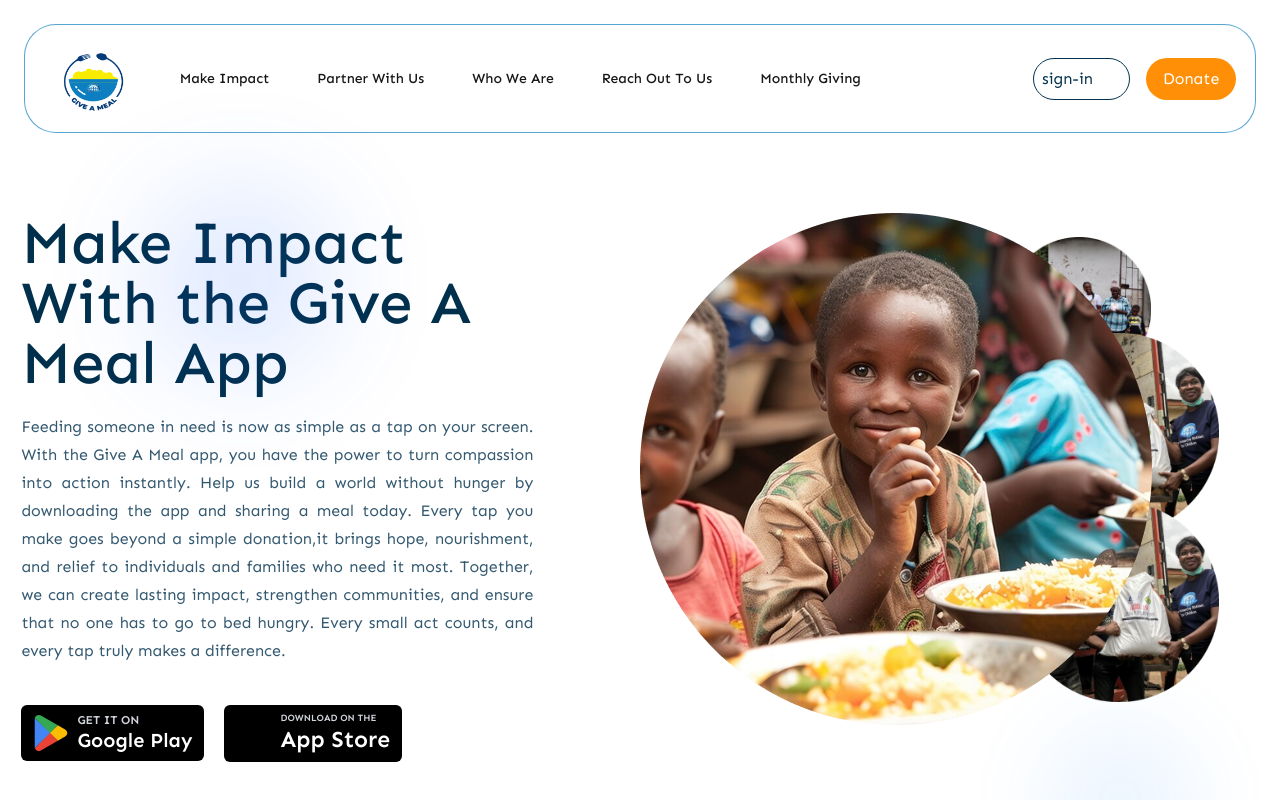
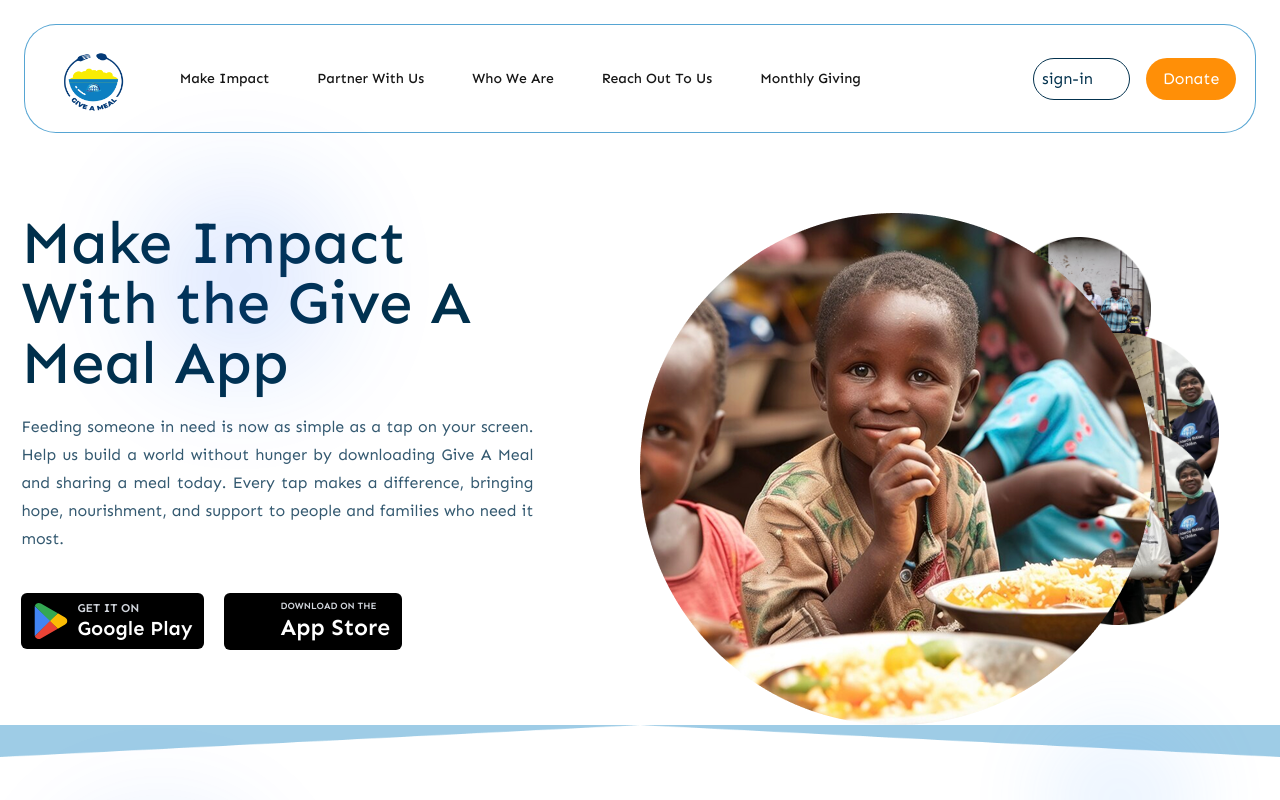
Before and after one commit to Goodtech001/give-a-meal, a Next.js app: page / in a window 1280 px wide. Shown: the top 800 px of the page. Built offline with nearby package versions, Linux system fonts and the light colour scheme; some icons are missing.

Commit message:
`Refactor HeroSection component: simplify text content`

```diff
--- a/layout/Hero-section/index.tsx
+++ b/layout/Hero-section/index.tsx
@@ -46,15 +46,10 @@ function HeroSection() {
                 <div className="max-w-lg">
                   <p className="text-[#00304CCC] font mt-5 leading-7 md:text-justify text-base md:px-0 px-10 text-center ">
                     Feeding someone in need is now as simple as a tap on your
-                    screen. With the Give A Meal app, you have the power to turn
-                    compassion into action instantly. Help us build a world
-                    without hunger by downloading the app and sharing a meal
-                    today. Every tap you make goes beyond a simple donation,it
-                    brings hope, nourishment, and relief to individuals and
-                    families who need it most. Together, we can create lasting
-                    impact, strengthen communities, and ensure that no one has
-                    to go to bed hungry. Every small act counts, and every tap
-                    truly makes a difference.
+                    screen. Help us build a world without hunger by downloading
+                    Give A Meal and sharing a meal today. Every tap makes a
+                    difference, bringing hope, nourishment, and support to
+                    people and families who need it most.
                   </p>
                 </div>
                 {/* button */}
```
